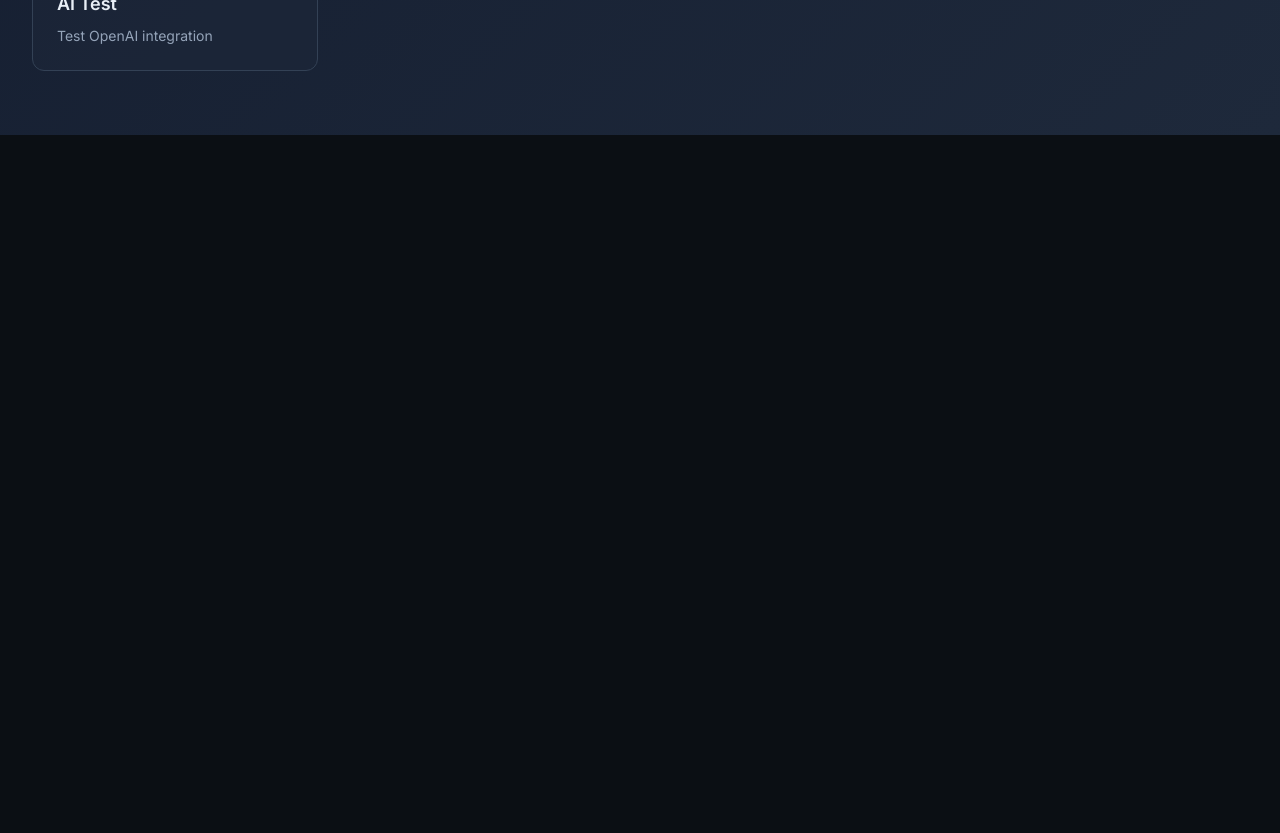
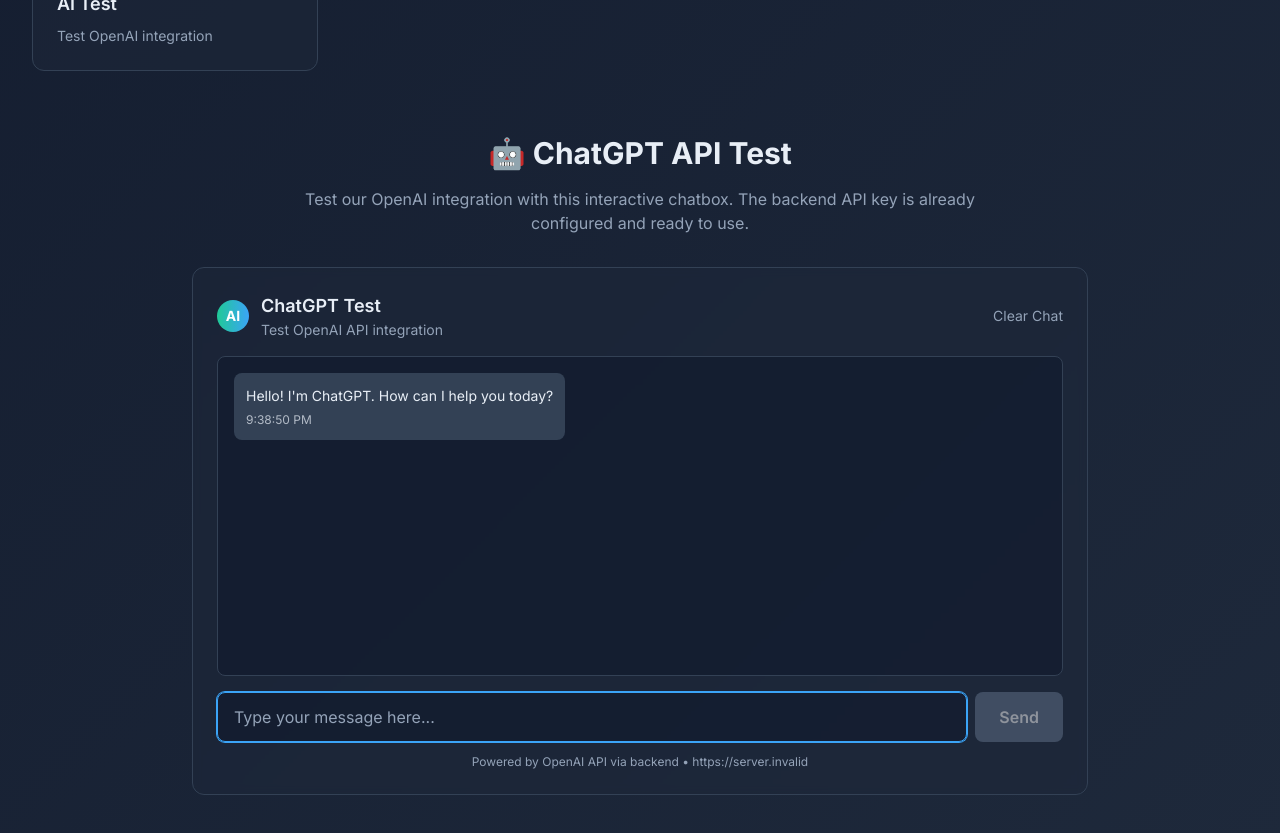
Before and after one commit to MrNuclear1/ai-scam-app, a Next.js app in the folder frontend/: page / in a window 1280 px wide. Shown: the part 1640-2473 px from the top of the page. Before the commit the page ends 1775 px from the top, so only its background shows below. Built offline with nearby package versions, Linux system fonts and the light colour scheme; no server answers.

Commit message:
Add ChatGPT chatbox to home page for API testing

```diff
--- a/frontend/src/app/page.tsx
+++ b/frontend/src/app/page.tsx
@@ -3,6 +3,7 @@
 import { useEffect, useState } from "react";
 import { getSiteStats, incrementSiteVisit, SiteStats } from "@/utils/siteVisits";
 import { getLocalFiveStarReviewsCount, getRecentReviews as getRecentUserReviews, getGlobalFiveStarReviewsCount, getGlobalFiveStarReviewsForDisplay, GlobalFiveStarReview, syncGlobalFiveStarReviews, getGlobalFiveStarReviewsCountFromAPI } from "@/utils/reviews";
+import ChatGPTBox from "@/components/ChatGPTBox";
 
 interface Review {
 	id: string;
@@ -233,6 +234,17 @@
 					<p className="text-[#94A3B8] text-sm">Test OpenAI integration</p>
 				</Link>
 			</div>
+
+			{/* ChatGPT Test Section */}
+			<div className="mt-16">
+				<div className="text-center mb-8">
+					<h2 className="text-3xl font-bold text-[#E8EEF6] mb-4">🤖 ChatGPT API Test</h2>
+					<p className="text-[#94A3B8] max-w-2xl mx-auto">
+						Test our OpenAI integration with this interactive chatbox. The backend API key is already configured and ready to use.
+					</p>
+				</div>
+				<ChatGPTBox />
+			</div>
 		</div>
 	);
 }
--- /dev/null
+++ b/frontend/src/components/ChatGPTBox.tsx
@@ -0,0 +1,209 @@
+"use client";
+import { useState, useRef, useEffect } from "react";
+
+interface Message {
+  role: "user" | "assistant";
+  content: string;
+  timestamp: Date;
+}
+
+export default function ChatGPTBox() {
+  const [messages, setMessages] = useState<Message[]>([
+    {
+      role: "assistant",
+      content: "Hello! I'm ChatGPT. How can I help you today?",
+      timestamp: new Date()
+    }
+  ]);
+  const [inputValue, setInputValue] = useState("");
+  const [isLoading, setIsLoading] = useState(false);
+  const [error, setError] = useState<string | null>(null);
+  const messagesEndRef = useRef<HTMLDivElement>(null);
+  const inputRef = useRef<HTMLInputElement>(null);
+
+  // Auto-scroll to bottom when new messages arrive
+  const scrollToBottom = () => {
+    messagesEndRef.current?.scrollIntoView({ behavior: "smooth" });
+  };
+
+  useEffect(() => {
+    scrollToBottom();
+  }, [messages]);
+
+  // Focus input on component mount
+  useEffect(() => {
+    inputRef.current?.focus();
+  }, []);
+
+  const sendMessage = async () => {
+    if (!inputValue.trim() || isLoading) return;
+
+    const userMessage: Message = {
+      role: "user",
+      content: inputValue.trim(),
+      timestamp: new Date()
+    };
+
+    // Add user message immediately
+    setMessages(prev => [...prev, userMessage]);
+    setInputValue("");
+    setIsLoading(true);
+    setError(null);
+
+    try {
+      // Call our backend API that uses OpenAI
+      const response = await fetch(`${process.env.NEXT_PUBLIC_API_URL || 'http://localhost:3001'}/api/test`, {
+        method: 'GET',
+        headers: {
+          'Content-Type': 'application/json',
+        },
+      });
+
+      if (!response.ok) {
+        throw new Error(`API request failed: ${response.status}`);
+      }
+
+      const data = await response.json();
+
+      // Add assistant response
+      const assistantMessage: Message = {
+        role: "assistant",
+        content: data.response || "I received your message but couldn't generate a proper response.",
+        timestamp: new Date()
+      };
+
+      setMessages(prev => [...prev, assistantMessage]);
+
+    } catch (err) {
+      console.error('ChatGPT API error:', err);
+      setError(err instanceof Error ? err.message : 'Failed to get response');
+
+      // Add error message
+      const errorMessage: Message = {
+        role: "assistant",
+        content: "Sorry, I'm having trouble connecting right now. Please try again later.",
+        timestamp: new Date()
+      };
+      setMessages(prev => [...prev, errorMessage]);
+    } finally {
+      setIsLoading(false);
+    }
+  };
+
+  const handleKeyPress = (e: React.KeyboardEvent) => {
+    if (e.key === 'Enter' && !e.shiftKey) {
+      e.preventDefault();
+      sendMessage();
+    }
+  };
+
+  const clearChat = () => {
+    setMessages([
+      {
+        role: "assistant",
+        content: "Hello! I'm ChatGPT. How can I help you today?",
+        timestamp: new Date()
+      }
+    ]);
+    setError(null);
+  };
+
+  return (
+    <div className="bg-[#1E293B]/50 backdrop-blur-sm rounded-xl border border-[#334155] p-6 max-w-4xl mx-auto">
+      {/* Header */}
+      <div className="flex items-center justify-between mb-4">
+        <div className="flex items-center gap-3">
+          <div className="w-8 h-8 bg-gradient-to-r from-[#20C997] to-[#3BA4F7] rounded-full flex items-center justify-center">
+            <span className="text-white text-sm font-bold">AI</span>
+          </div>
+          <div>
+            <h3 className="text-lg font-semibold text-[#E8EEF6]">ChatGPT Test</h3>
+            <p className="text-sm text-[#94A3B8]">Test OpenAI API integration</p>
+          </div>
+        </div>
+        <button
+          onClick={clearChat}
+          className="text-[#94A3B8] hover:text-[#E8EEF6] transition-colors text-sm"
+        >
+          Clear Chat
+        </button>
+      </div>
+
+      {/* Messages Container */}
+      <div className="bg-[#0F172A]/50 rounded-lg p-4 h-80 overflow-y-auto mb-4 border border-[#334155]">
+        {messages.map((message, index) => (
+          <div
+            key={index}
+            className={`mb-4 flex ${message.role === 'user' ? 'justify-end' : 'justify-start'}`}
+          >
+            <div
+              className={`max-w-[80%] p-3 rounded-lg ${
+                message.role === 'user'
+                  ? 'bg-gradient-to-r from-[#3BA4F7] to-[#20C997] text-white'
+                  : 'bg-[#334155] text-[#E8EEF6]'
+              }`}
+            >
+              <p className="text-sm leading-relaxed">{message.content}</p>
+              <p className="text-xs opacity-70 mt-1">
+                {message.timestamp.toLocaleTimeString()}
+              </p>
+            </div>
+          </div>
+        ))}
+
+        {/* Loading indicator */}
+        {isLoading && (
+          <div className="flex justify-start mb-4">
+            <div className="bg-[#334155] text-[#E8EEF6] p-3 rounded-lg">
+              <div className="flex items-center gap-2">
+                <div className="animate-spin w-4 h-4 border-2 border-[#3BA4F7] border-t-transparent rounded-full"></div>
+                <span className="text-sm">Thinking...</span>
+              </div>
+            </div>
+          </div>
+        )}
+
+        <div ref={messagesEndRef} />
+      </div>
+
+      {/* Error Display */}
+      {error && (
+        <div className="mb-4 p-3 bg-red-500/20 border border-red-500/30 rounded-lg">
+          <p className="text-red-400 text-sm">Error: {error}</p>
+        </div>
+      )}
+
+      {/* Input Area */}
+      <div className="flex gap-2">
+        <input
+          ref={inputRef}
+          type="text"
+          value={inputValue}
+          onChange={(e) => setInputValue(e.target.value)}
+          onKeyPress={handleKeyPress}
+          placeholder="Type your message here..."
+          disabled={isLoading}
+          className="flex-1 bg-[#0F172A]/50 border border-[#334155] rounded-lg px-4 py-3 text-[#E8EEF6] placeholder-[#94A3B8] focus:outline-none focus:border-[#3BA4F7] focus:ring-1 focus:ring-[#3BA4F7] disabled:opacity-50 disabled:cursor-not-allowed"
+        />
+        <button
+          onClick={sendMessage}
+          disabled={!inputValue.trim() || isLoading}
+          className="bg-gradient-to-r from-[#3BA4F7] to-[#20C997] hover:from-[#2A8EE6] hover:to-[#1BA085] disabled:from-[#64748B] disabled:to-[#64748B] text-white font-semibold py-3 px-6 rounded-lg transition-all duration-300 disabled:cursor-not-allowed disabled:opacity-50"
+        >
+          {isLoading ? (
+            <div className="w-5 h-5 border-2 border-white border-t-transparent rounded-full animate-spin"></div>
+          ) : (
+            "Send"
+          )}
+        </button>
+      </div>
+
+      {/* API Status */}
+      <div className="mt-3 text-center">
+        <p className="text-xs text-[#94A3B8]">
+          Powered by OpenAI API via backend • {process.env.NEXT_PUBLIC_API_URL || 'http://localhost:3001'}
+        </p>
+      </div>
+    </div>
+  );
+}
```
